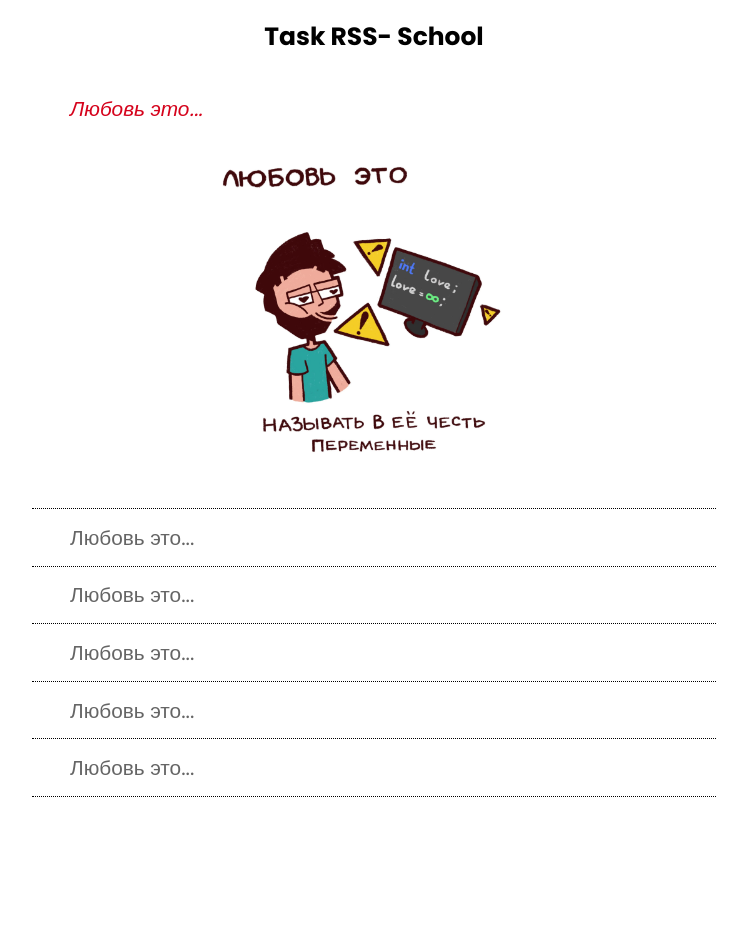
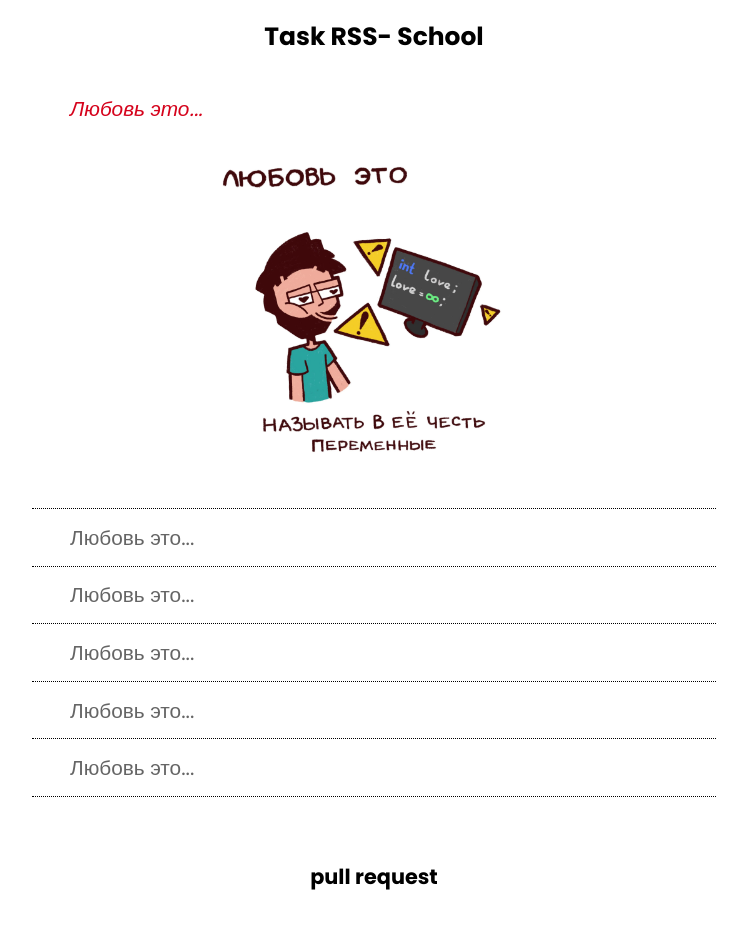
Before and after one commit to millisabel/cssBayan, a plain HTML site: page cssBayan/index.html in a window 1280 px wide. Shown: the part 64-992 px from the top of the page, without its empty margins (266-1013 px from the left). Before the commit the page ends 882 px from the top, so only its background shows below. Drawn offline with Linux system fonts and the light colour scheme.

Commit message:
feat: add link pull request (13.03.2023, 17:09:00)

```diff
--- a/cssBayan/index.html
+++ b/cssBayan/index.html
@@ -88,6 +88,8 @@
             </label>
         </div>
     </div>
+
+    <a href="https://github.com/millisabel/cssBayan/pull/1" class="link">pull request</a>
 </section>
 </body>
 </html>
--- a/cssBayan/main.css
+++ b/cssBayan/main.css
@@ -180,6 +180,15 @@ h2.title {
     height: 40vh;
 }
 
+.link{
+    display: block;
+
+    padding: 5vw 0;
+
+    font-weight: bold;
+    text-align: center;
+}
+
 @media screen{
 }
 
@@ -239,6 +248,12 @@ h2.title {
         filter: grayscale(0.9);
         opacity: 0.2;
     }
+
+    .link:hover{
+        --color-font: #d5031c;
+
+        color: var(--color-font);
+    }
 }
 
 @media (min-width: 1920px) {
```
